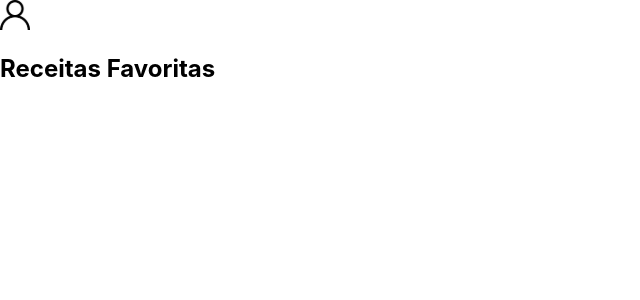
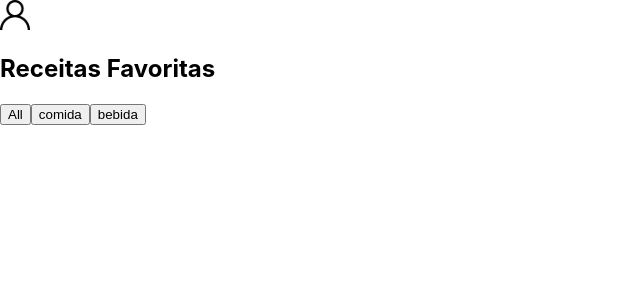
Before and after one commit to GustavoLemes97/project-recipes-app, a React (Create React App) app: page /receitas-favoritas in a window 1280 px wide. Shown: the top 300 px of the page, without its empty margins (0-640 px from the left). Built offline with nearby package versions, Linux system fonts and the light colour scheme.

Commit message:
receitas favoritas

```diff
--- a/src/Pages/FavoritesRecipes.jsx
+++ b/src/Pages/FavoritesRecipes.jsx
@@ -1,11 +1,106 @@
-import React from 'react';
+import React, { useState } from 'react';
+import { Link } from 'react-router-dom';
+
 import Header from '../Components/Header';
+import shareIcon from '../images/shareIcon.svg';
+import blackHeartIcon from '../images/blackHeartIcon.svg';
+import { getItemLocalStorage, removeToFavorite } from '../Services/storage';
 
 function FavoritesRecipes() {
+  const [filter, setFilter] = useState('');
+  const [copy, setCopy] = useState(false);
+  const [itemRemoved, setItemRemoved] = useState(false);
+
+  const data = localStorage.favoriteRecipes
+    ? getItemLocalStorage('favoriteRecipes') : [];
+
+  const handleClick = ({ target: { value } }) => setFilter(value);
+
+  const removeItem = (id) => {
+    const milliseconds = 1000;
+    removeToFavorite(id);
+    setItemRemoved(true);
+    setTimeout(() => setItemRemoved(false), milliseconds);
+  };
+
+  const share = (href) => {
+    const { location: { origin } } = window;
+    navigator.clipboard.writeText(`${origin}${href}`);
+    setCopy(true);
+  };
+
   return (
-    <div>
+    <main>
       <Header pageTitle="Receitas Favoritas" />
-    </div>);
+      <section>
+        <button
+          type="button"
+          value=""
+          data-testid="filter-by-all-btn"
+          onClick={ handleClick }
+        >
+          All
+        </button>
+        <button
+          type="button"
+          value="comida"
+          data-testid="filter-by-food-btn"
+          onClick={ handleClick }
+        >
+          comida
+        </button>
+        <button
+          type="button"
+          value="bebida"
+          data-testid="filter-by-drink-btn"
+          onClick={ handleClick }
+        >
+          bebida
+        </button>
+        { itemRemoved && <p>Item removido dos favoritos</p> }
+        { data.filter(({ type }) => type.includes(filter)).map(
+          (
+            { id, type, area, category, alcoholicOrNot, name, image },
+            index,
+          ) => (
+            <div key={ name }>
+              <Link to={ `/${type}s/${id}` } key={ name }>
+                <img
+                  data-testid={ `${index}-horizontal-image` }
+                  src={ image }
+                  alt={ name }
+                />
+                <p data-testid={ `${index}-horizontal-top-text` }>
+                  { type === 'comida' ? `${area} - ${category}` : alcoholicOrNot }
+                </p>
+                <p data-testid={ `${index}-horizontal-name` }>{ name }</p>
+              </Link>
+              <button
+                data-testid={ `${index}-horizontal-share-btn` }
+                type="button"
+                src={ shareIcon }
+                onClick={ () => share(`/${type}s/${id}`) }
+              >
+                <img src={ shareIcon } alt="Share Icon" />
+              </button>
+              <button
+                data-testid={ `${index}-horizontal-favorite-btn` }
+                type="button"
+                onClick={ () => removeItem(id) }
+                src={ blackHeartIcon }
+              >
+                <img
+                  src={ blackHeartIcon }
+                  alt="favorite icon"
+                />
+              </button>
+            </div>
+          ),
+        ) }
+        { copy && <span>Link copiado!</span> }
+      </section>
+    </main>
+  );
 }
 
 export default FavoritesRecipes;
--- /dev/null
+++ b/src/Services/storage.js
@@ -0,0 +1,8 @@
+export const getItemLocalStorage = (item) => JSON.parse(localStorage.getItem(item));
+
+export const removeToFavorite = (id) => {
+  const newFavoriteArray = localStorage.favoriteRecipes
+  && getItemLocalStorage('favoriteRecipes')
+    .filter(({ id: idItem }) => idItem !== id);
+  localStorage.favoriteRecipes = JSON.stringify(newFavoriteArray);
+};
```
